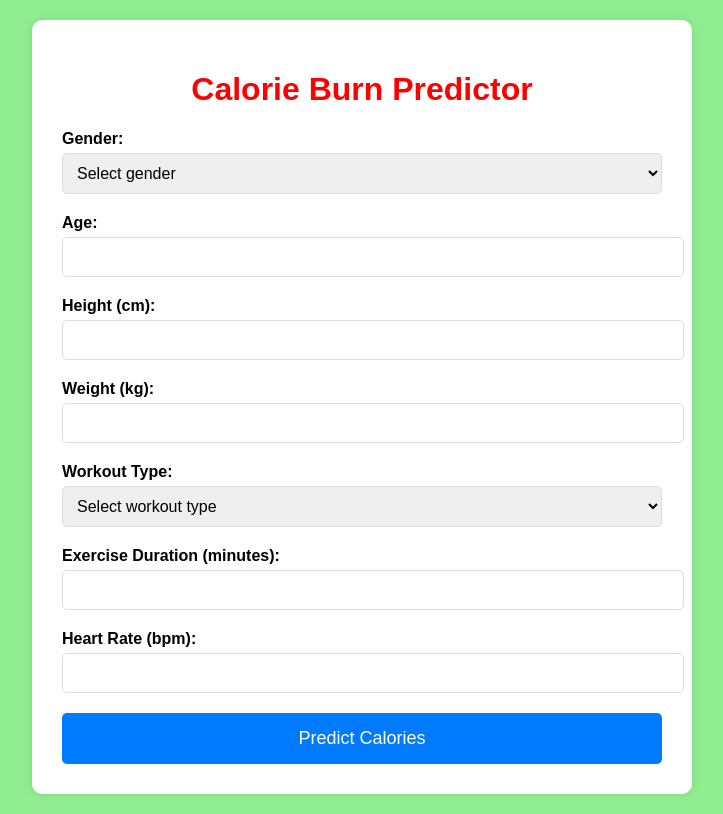
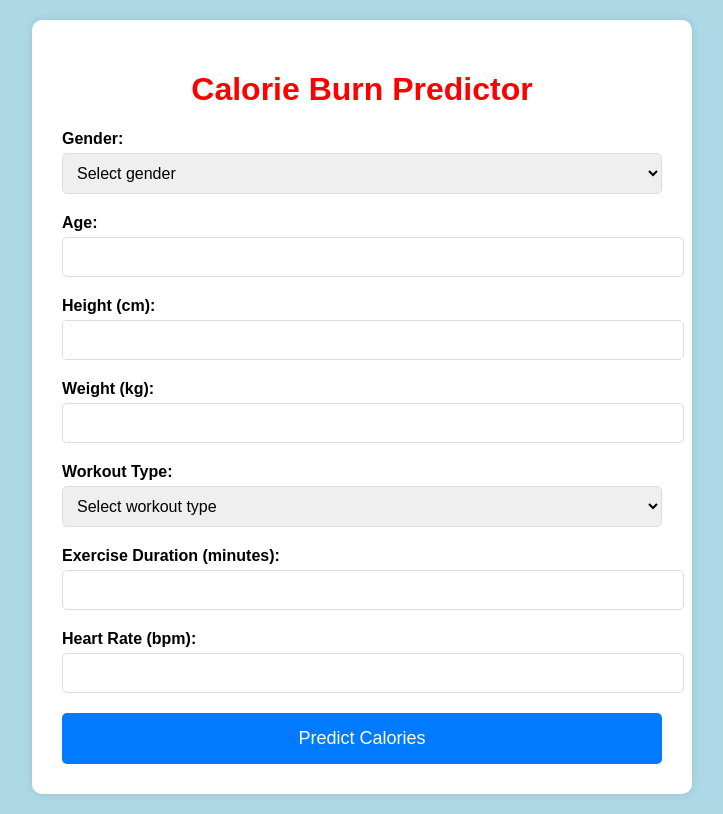
Before and after one commit to christinatongtong/Calories-Estimator, a Flask app: page / in a window 1280 px wide. Shown: the whole page, without its empty margins (278-1001 px from the left). Run offline with Flask 3, Linux system fonts and the light colour scheme; parts of the project's set-up code (start-up, migrations or seed data) failed here and were passed over.

Commit message:
PM:Can you replace the background of the website to be a light blue

```diff
--- a/static/style.css
+++ b/static/style.css
@@ -1,6 +1,6 @@
 body {
     font-family: Arial, sans-serif;
-    background-color: lightgreen;
+    background-color: lightblue;
     margin: 0;
     padding: 20px;
 }
```
